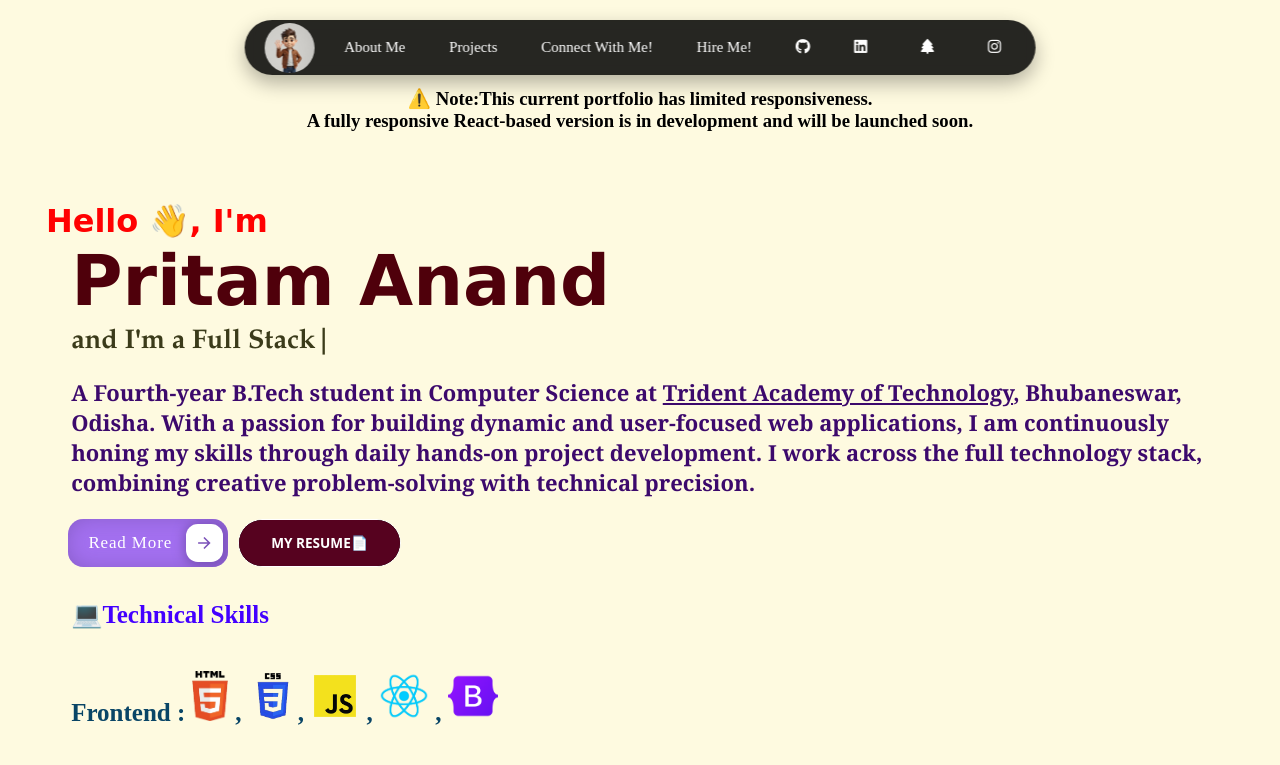
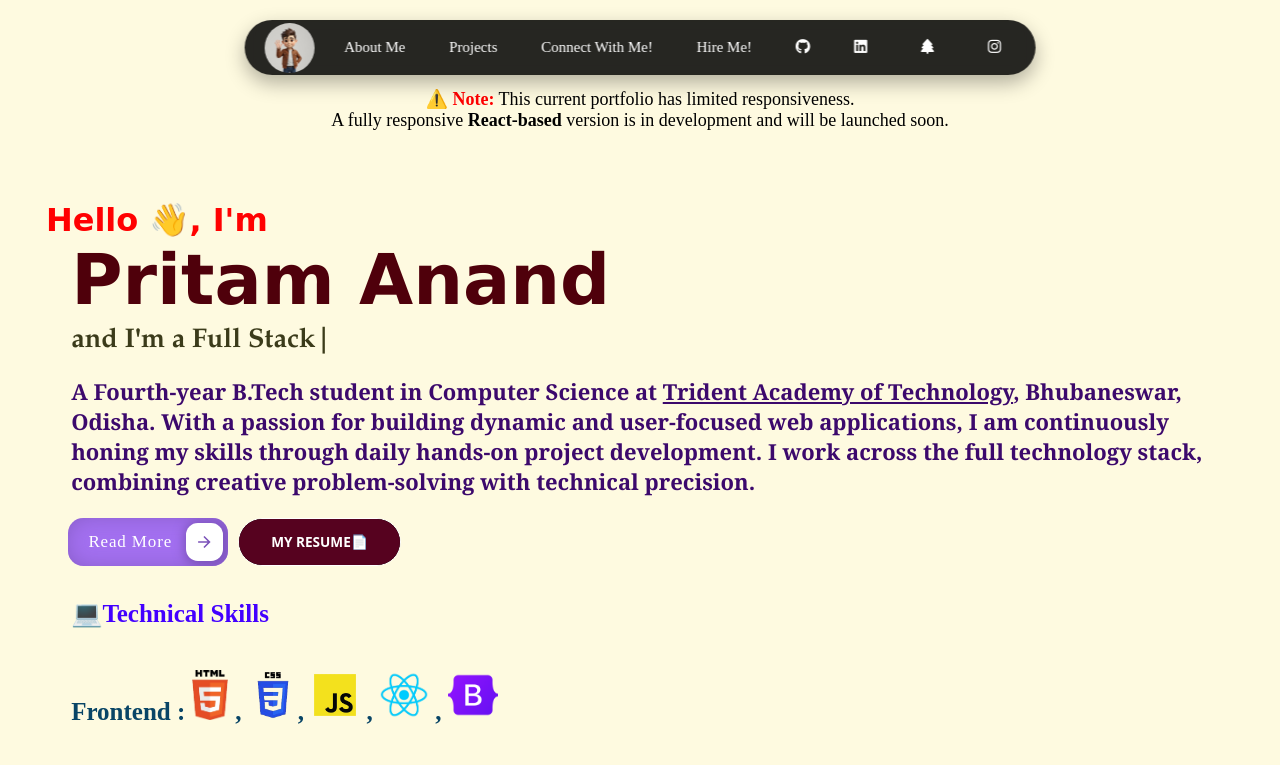
Before and after one commit to Pritam7847/portfolio-websiteHTMLbased, a plain HTML site: page index.html in a window 1280 px wide. Shown: the top 765 px of the page. Drawn offline with nearby package versions, Linux system fonts and the light colour scheme.

Commit message:
Updated index.html and style.css

```diff
--- a/index.html
+++ b/index.html
@@ -46,9 +46,10 @@
     </nav>
   </header>
   <div class="notice">
-    <h3>⚠️ Note:This current portfolio has limited responsiveness.
-      <br>A fully responsive <b>React-based</b> version is in development and will be launched soon.</h3>
-  </div>
+  <p>⚠️ <span class="red-note">Note:</span> This current portfolio has limited responsiveness.
+    <br>A fully responsive <b>React-based</b> version is in development and will be launched soon.</p>
+</div>
+
 
   <main>
     <div class="front-page">
--- a/style.css
+++ b/style.css
@@ -10,6 +10,7 @@ body{
   justify-content: center;
   align-items: center;
   margin-top: 30px;
+  font-size: 18px;
 }
 
 .red-note {
```
